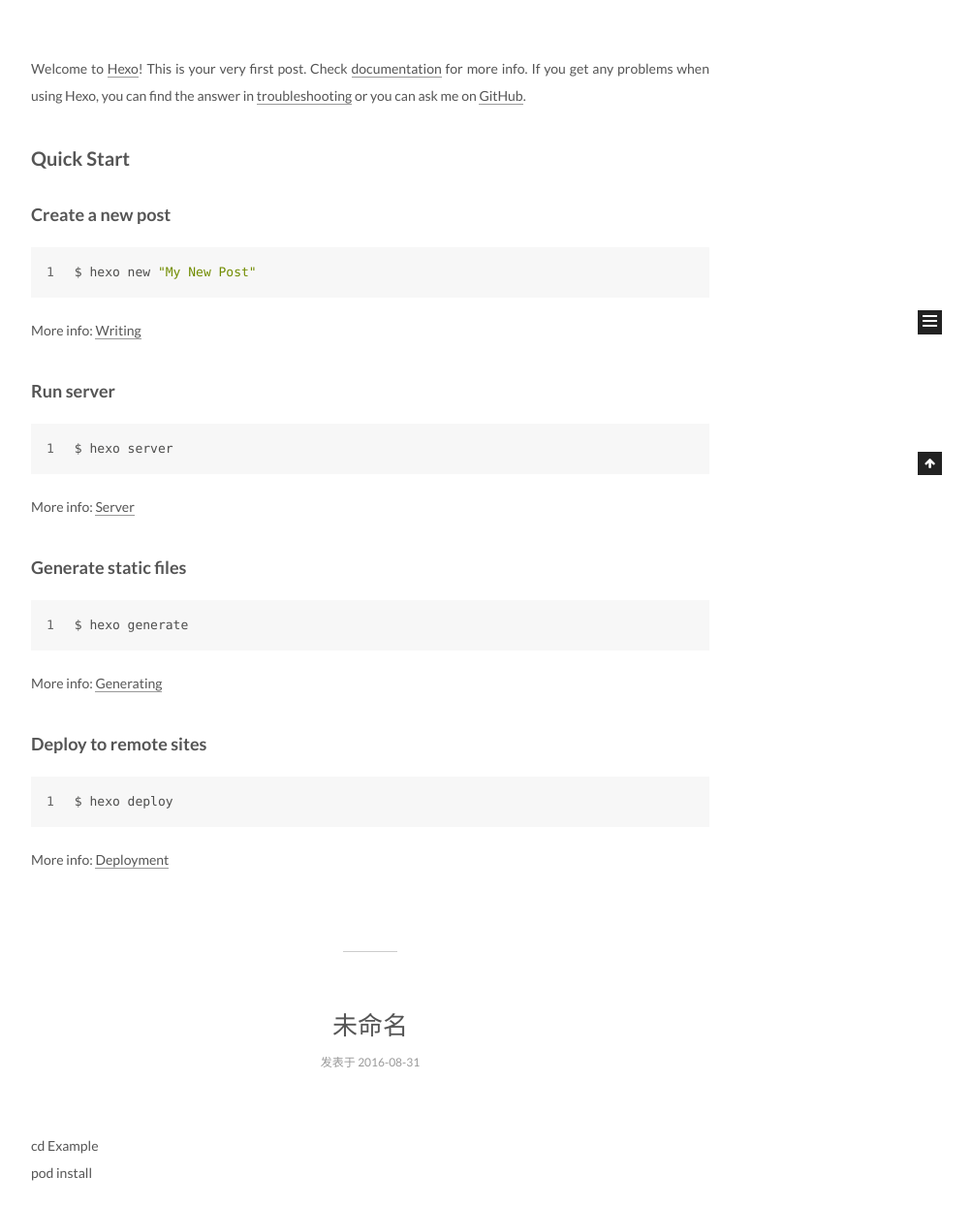
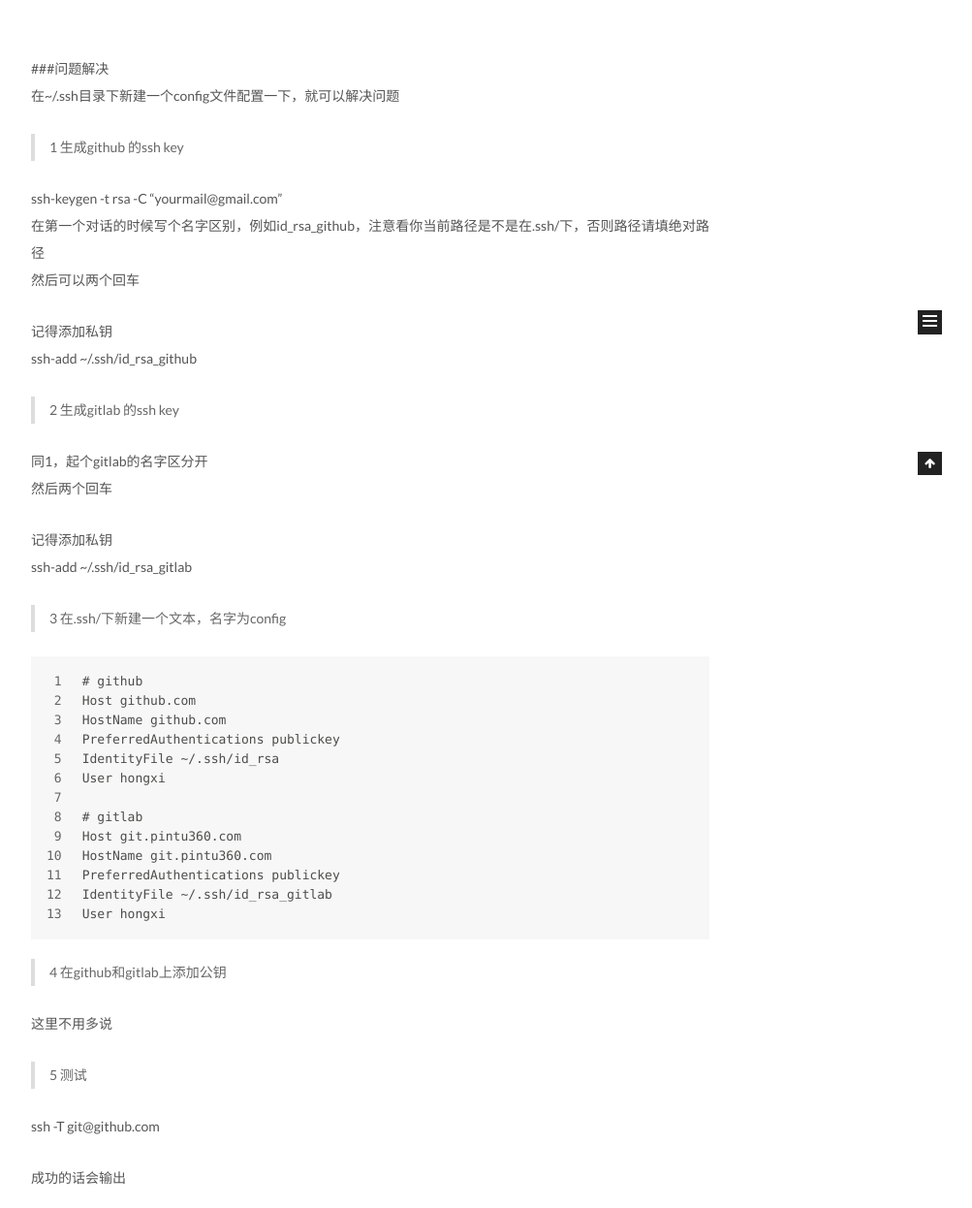
Before and after one commit to ooyeah/ooyeah.github.io, a plain HTML site: page index.html in a window 1280 px wide. Shown: the part 410-1656 px from the top of the page at 97% size, without its empty margins (258-1261 px from the left). Drawn offline with Linux system fonts and the light colour scheme.

Commit message:
Site updated: 2016-09-01 16:13:41

````diff
--- a/css/main.css
+++ b/css/main.css
@@ -1548,7 +1548,7 @@
   width: 4px;
   height: 4px;
   border-radius: 50%;
-  background: #ffff91;
+  background: #851bff;
 }
 .links-of-blogroll {
   font-size: 13px;
--- a/index.html
+++ b/index.html
@@ -235,8 +235,8 @@
 
 
 
-                <a class="post-title-link" href="/2016/09/01/hello-world/" itemprop="url">
-                  Hello World
+                <a class="post-title-link" href="/2016/09/01/多个git账户的ssh key管理/" itemprop="url">
+                  git 多个ssh key如何管理（github,gitlab,oschina等）
                 </a>
 
 
@@ -279,15 +279,30 @@
 
 
 
-            <p>Welcome to <a href="https://hexo.io/" target="_blank" rel="external">Hexo</a>! This is your very first post. Check <a href="https://hexo.io/docs/" target="_blank" rel="external">documentation</a> for more info. If you get any problems when using Hexo, you can find the answer in <a href="https://hexo.io/docs/troubleshooting.html" target="_blank" rel="external">troubleshooting</a> or you can ask me on <a href="https://github.com/hexojs/hexo/issues" target="_blank" rel="external">GitHub</a>.</p>
-<h2 id="Quick-Start"><a href="#Quick-Start" class="headerlink" title="Quick Start"></a>Quick Start</h2><h3 id="Create-a-new-post"><a href="#Create-a-new-post" class="headerlink" title="Create a new post"></a>Create a new post</h3><figure class="highlight bash"><table><tr><td class="gutter"><pre><div class="line">1</div></pre></td><td class="code"><pre><div class="line">$ hexo new <span class="string">"My New Post"</span></div></pre></td></tr></table></figure>
-<p>More info: <a href="https://hexo.io/docs/writing.html" target="_blank" rel="external">Writing</a></p>
-<h3 id="Run-server"><a href="#Run-server" class="headerlink" title="Run server"></a>Run server</h3><figure class="highlight bash"><table><tr><td class="gutter"><pre><div class="line">1</div></pre></td><td class="code"><pre><div class="line">$ hexo server</div></pre></td></tr></table></figure>
-<p>More info: <a href="https://hexo.io/docs/server.html" target="_blank" rel="external">Server</a></p>
-<h3 id="Generate-static-files"><a href="#Generate-static-files" class="headerlink" title="Generate static files"></a>Generate static files</h3><figure class="highlight bash"><table><tr><td class="gutter"><pre><div class="line">1</div></pre></td><td class="code"><pre><div class="line">$ hexo generate</div></pre></td></tr></table></figure>
-<p>More info: <a href="https://hexo.io/docs/generating.html" target="_blank" rel="external">Generating</a></p>
-<h3 id="Deploy-to-remote-sites"><a href="#Deploy-to-remote-sites" class="headerlink" title="Deploy to remote sites"></a>Deploy to remote sites</h3><figure class="highlight bash"><table><tr><td class="gutter"><pre><div class="line">1</div></pre></td><td class="code"><pre><div class="line">$ hexo deploy</div></pre></td></tr></table></figure>
-<p>More info: <a href="https://hexo.io/docs/deployment.html" target="_blank" rel="external">Deployment</a></p>
+            <p>###问题解决<br>在~/.ssh目录下新建一个config文件配置一下，就可以解决问题</p>
+<blockquote>
+<p>1 生成github 的ssh key</p>
+</blockquote>
+<p>ssh-keygen -t rsa -C “yourmail@gmail.com”<br>在第一个对话的时候写个名字区别，例如id_rsa_github，注意看你当前路径是不是在.ssh/下，否则路径请填绝对路径<br>然后可以两个回车</p>
+<p>记得添加私钥<br>ssh-add ~/.ssh/id_rsa_github</p>
+<blockquote>
+<p>2 生成gitlab 的ssh key</p>
+</blockquote>
+<p>同1，起个gitlab的名字区分开<br>然后两个回车</p>
+<p>记得添加私钥<br>ssh-add ~/.ssh/id_rsa_gitlab</p>
+<blockquote>
+<p>3 在.ssh/下新建一个文本，名字为config</p>
+</blockquote>
+<figure class="highlight plain"><table><tr><td class="gutter"><pre><div class="line">1</div><div class="line">2</div><div class="line">3</div><div class="line">4</div><div class="line">5</div><div class="line">6</div><div class="line">7</div><div class="line">8</div><div class="line">9</div><div class="line">10</div><div class="line">11</div><div class="line">12</div><div class="line">13</div></pre></td><td class="code"><pre><div class="line"># github</div><div class="line">Host github.com</div><div class="line">HostName github.com</div><div class="line">PreferredAuthentications publickey</div><div class="line">IdentityFile ~/.ssh/id_rsa</div><div class="line">User hongxi</div><div class="line"></div><div class="line"># gitlab</div><div class="line">Host git.pintu360.com</div><div class="line">HostName git.pintu360.com</div><div class="line">PreferredAuthentications publickey</div><div class="line">IdentityFile ~/.ssh/id_rsa_gitlab</div><div class="line">User hongxi</div></pre></td></tr></table></figure>
+<blockquote>
+<p>4 在github和gitlab上添加公钥 </p>
+</blockquote>
+<p>这里不用多说</p>
+<blockquote>
+<p>5 测试</p>
+</blockquote>
+<p>ssh -T git@github.com</p>
+<p>成功的话会输出<br><figure class="highlight plain"><figcaption><span>ooyeah! You've successfully authenticated, but GitHub does not provide shell access.```</span></figcaption><table><tr><td class="gutter"><pre><div class="line">1</div><div class="line">2</div><div class="line">3</div><div class="line">4</div><div class="line">5</div></pre></td><td class="code"><pre><div class="line"></div><div class="line">ssh -T git@git.pintu360.com</div><div class="line"></div><div class="line">成功的话会输出</div><div class="line">```Welcome to GitLab, hongxi!</div></pre></td></tr></table></figure></p>
 
 
 
````
Also changed, not shown: 2016/08/31/gitlab搭建私有pod/index.html (+2 -2 lines), 2016/09/01/多个git账户的ssh key管理/index.html (renamed from 2016/09/01/hello-world/index.html, +50 -23 lines), archives/2016/09/index.html (+2 -2 lines), archives/2016/index.html (+2 -2 lines), archives/index.html (+2 -2 lines).
